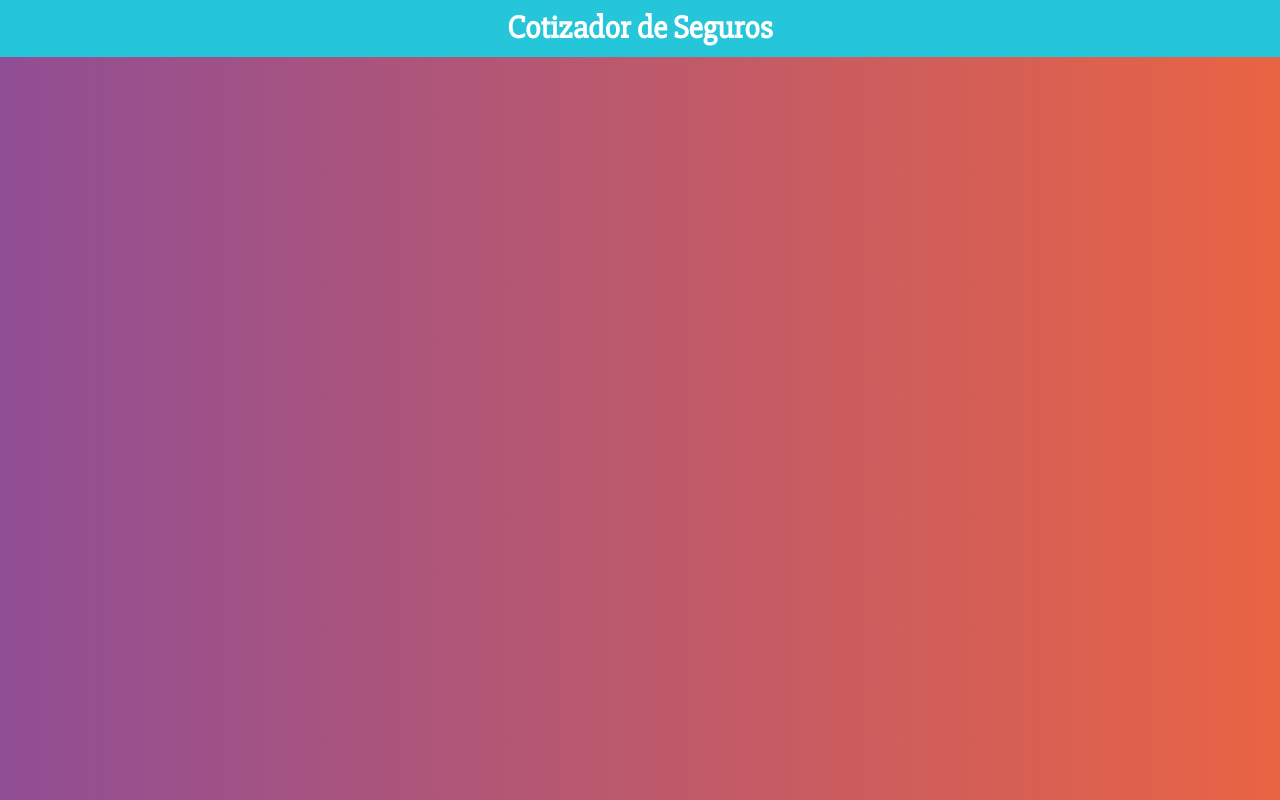
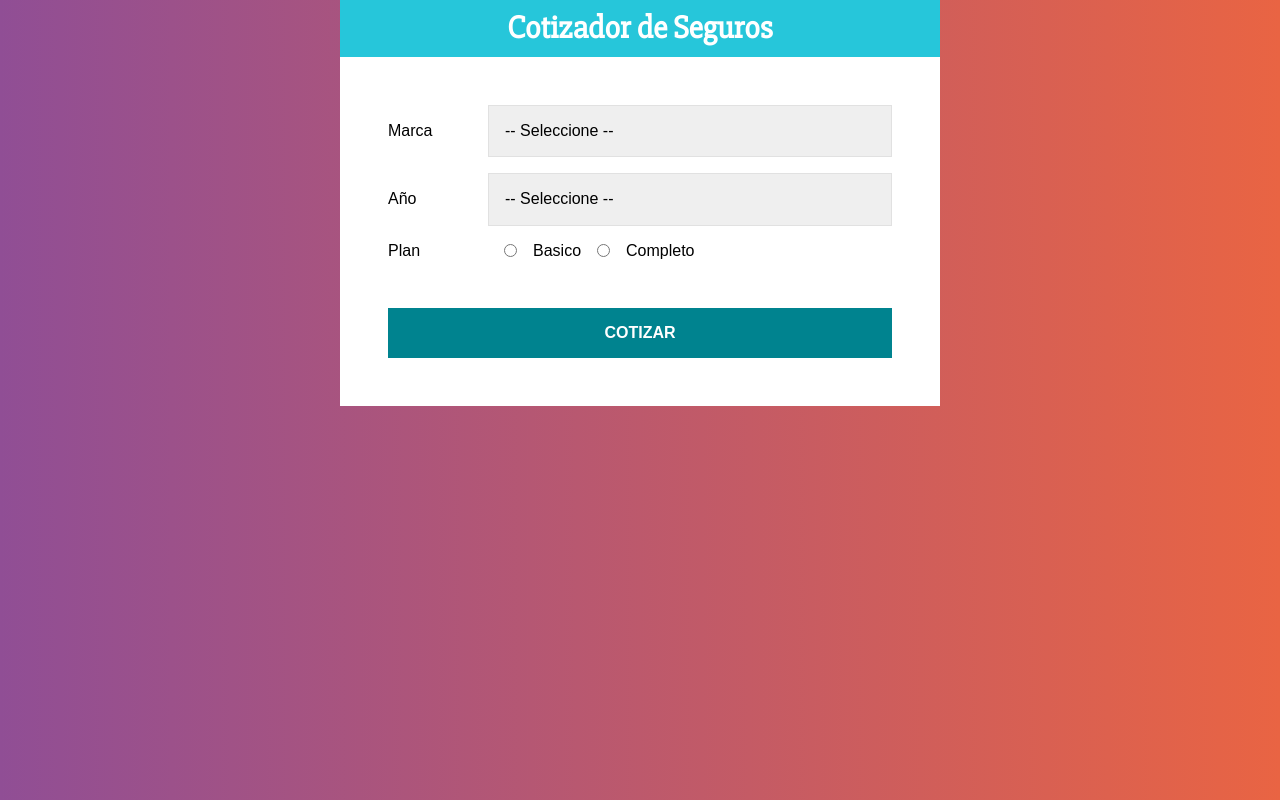
Before and after one commit to Ernesferre/Cotizador-de-Seguros, a React (Create React App) app: page / in a window 1280 px wide. Built offline with nearby package versions, Linux system fonts and the light colour scheme.

Commit message:
LEctura de la informacion que el usuario selecciona del formulario

```diff
--- a/src/App.js
+++ b/src/App.js
@@ -1,10 +1,32 @@
 import Header from  "./components/Header";
+import Formulario from  "./components/Formulario";
+import styled from '@emotion/styled';
+
+const Contenedor = styled.div`
+  max-width: 600px;
+  margin: 0 auto;
+`;
+
+const ContenedorFormulario = styled.div`
+  background-color: #FFF;
+  padding: 3rem;
+`;
+
+
 
 function App() {
   return (
-    <Header
-      titulo="Cotizador de Seguros"
-    />
+    <Contenedor>
+      <Header
+        titulo="Cotizador de Seguros"
+      />
+
+      <ContenedorFormulario>
+
+        <Formulario/>
+
+      </ContenedorFormulario>
+    </Contenedor>
   );
 }
 
--- /dev/null
+++ b/src/components/Formulario.js
@@ -0,0 +1,147 @@
+
+import styled from '@emotion/styled';
+import { useState } from 'react';
+
+const Campo = styled.div`
+    display: flex;
+    margin-bottom: 1rem;
+    align-items: center;
+`;
+
+const Label = styled.label`
+    flex: 0 0 100px;
+`;
+
+const Select = styled.select`
+    display: block;
+    width: 100% ;
+    padding: 1rem;
+    border: 1px solid #e1e1e1;
+    -webkit-appearance: none;
+    /* background-color: lightgrey; */
+`
+
+const InputRadio = styled.input`
+    margin: 0 1rem;
+`
+
+const Boton = styled.button`
+    background-color: #00838f;
+    font-size: 16px;
+    width: 100%;
+    padding: 1rem;
+    color: #fff;
+    text-transform: uppercase;
+    font-weight: bold;
+    border: none;
+    transition: background-color .3s ease;
+    margin-top: 2rem;
+
+    &:hover {
+        cursor: pointer;
+        background-color: #26c6da;
+
+
+
+    }
+`
+
+
+
+
+const Formulario = () => {
+
+    const [ datos, guardarDatos] = useState({
+        marca: '',
+        year: '',
+        plan: '',
+
+    })
+
+    // extraer los valores del state
+    const { marca, year , plan} = datos;
+
+    // Leer los datos del formulario y colocarlos en el state
+    const obtenerInformacion = e => {
+        guardarDatos ({
+            ...datos,
+            [e.target.name] : e.target.value
+        })
+    }
+
+
+
+    return (
+        <form>
+            <Campo>
+                <Label> Marca </Label>
+                <Select
+                    name="marca"
+                    value={marca}
+                    onChange={obtenerInformacion}
+
+                >
+                    <option value="">-- Seleccione --</option>
+                    <option value="americano">Americano</option>
+                    <option value="europeo">Europeo</option>
+                    <option value="asiatico">Asiatico</option>
+
+                </Select>
+
+
+            </Campo>
+
+            <Campo>
+                <Label> Año </Label>
+                <Select
+                    name="year"
+                    value={year}
+                    onChange={obtenerInformacion}
+
+                >
+                    <option value="">-- Seleccione --</option>
+                    <option value="2021">2021</option>
+                    <option value="2020">2020</option>
+                    <option value="2019">2019</option>
+                    <option value="2018">2018</option>
+                    <option value="2017">2017</option>
+                    <option value="2016">2016</option>
+                    <option value="2015">2015</option>
+                    <option value="2014">2014</option>
+                    <option value="2013">2013</option>
+                    <option value="2012">2012</option>
+                </Select>
+
+
+            </Campo>
+
+            <Campo>
+                <Label>Plan </Label>
+
+                <InputRadio
+                    type="radio"
+                    name="plan"
+                    value="basico"
+                    checked={plan === "basico"}
+                    onChange={obtenerInformacion}
+                /> Basico
+
+                <InputRadio
+                    type="radio"
+                    name="plan"
+                    value="completo"
+                    checked={plan === "completo"}
+                    onChange={obtenerInformacion}
+                /> Completo
+
+            </Campo>
+
+            <Boton type="button"> Cotizar </Boton>
+
+
+
+        </form>
+     );
+}
+
+export default Formulario;
```
